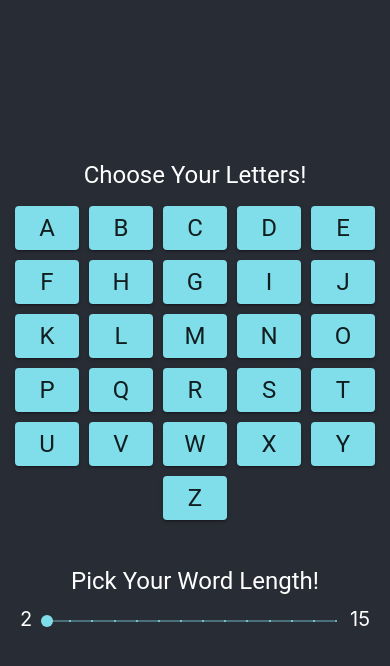
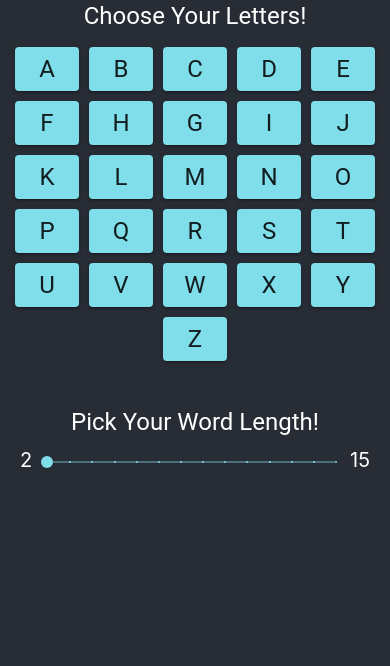
Before and after one commit to colombiandev/FindTheWord, a React (Create React App) app: page / in a window 390 px wide. Shown: the top 666 px of the page. Built offline with nearby package versions, Linux system fonts and the light colour scheme.

Commit message:
fixed file name and added media query for top align on mobile

```diff
--- a/src/App.css
+++ b/src/App.css
@@ -24,6 +24,12 @@
   color: white;
 }
 
+@media (max-width: 650px) {
+  .App-header {
+    justify-content: flex-start;
+  }
+}
+
 .App-link {
   color: #61dafb;
 }
--- a/src/components/Word.js
+++ b/src/components/SelectedLetter.js
@@ -1,7 +1,7 @@
 import { makeStyles } from '@material-ui/core/styles';
 import { Button, Typography } from '@material-ui/core';
 
-const Word = (props) => {
+const SelectedLetter = (props) => {
     const useStyles = makeStyles({
         root: {
             margin: 5,
@@ -30,4 +30,4 @@ const Word = (props) => {
     );
 }
 
-export default Word;
+export default SelectedLetter;
--- a/src/components/SelectedLetters.js
+++ b/src/components/SelectedLetters.js
@@ -1,4 +1,4 @@
-import Word from './Word';
+import SelectedLetter from './SelectedLetter';
 import { makeStyles } from '@material-ui/core/styles';
 
 
@@ -17,7 +17,7 @@ const SelectedLetters = (props) => {
         return(
             Object.keys(props.selectedLetters).map((key) => {
                 return (
-                    <Word
+                    <SelectedLetter
                         key={key}
                         id={key}
                         letter={props.selectedLetters[key]}
```
